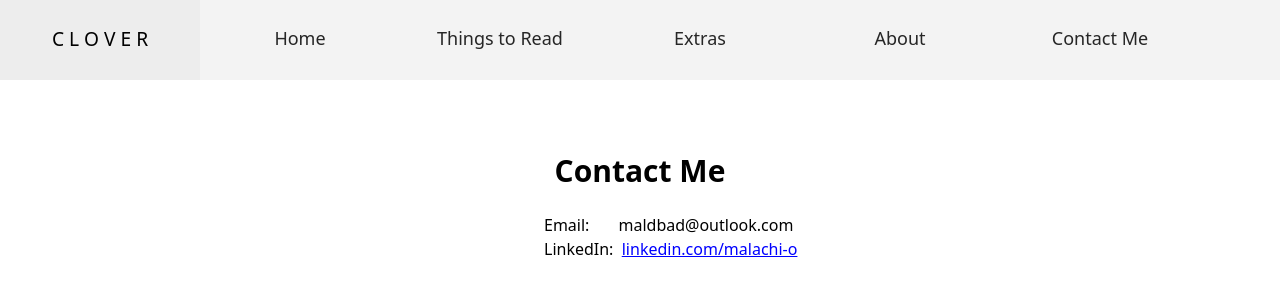
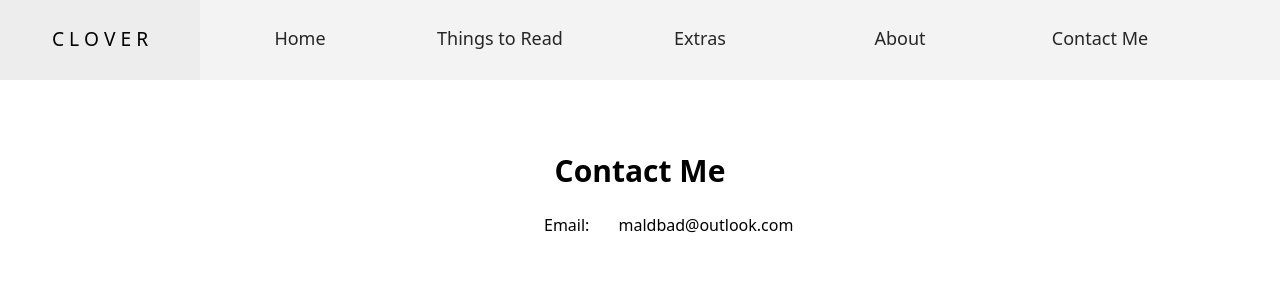
Before and after one commit to malachino/clover2, a Next.js app: page /Contact_Me in a window 1280 px wide. Shown: the top 300 px of the page. Built offline with nearby package versions, Linux system fonts and the light colour scheme.

Commit message:
removed linkedin link

```diff
--- a/src/app/Contact_Me/page.tsx
+++ b/src/app/Contact_Me/page.tsx
@@ -30,7 +30,7 @@ function App() {
         </main>
         <pre>
                 Email:       maldbad@outlook.com <br></br>
-                LinkedIn:  <a href='https://www.linkedin.com/in/malachi-o/'>linkedin.com/malachi-o</a>
+                {/* LinkedIn:  <a href='https://www.linkedin.com/in/malachi-o/'>linkedin.com/malachi-o</a> */}
         </pre>
         {/* ///////////////////////////////////////////////////////////////////////////////////// */}
       </body>
```
